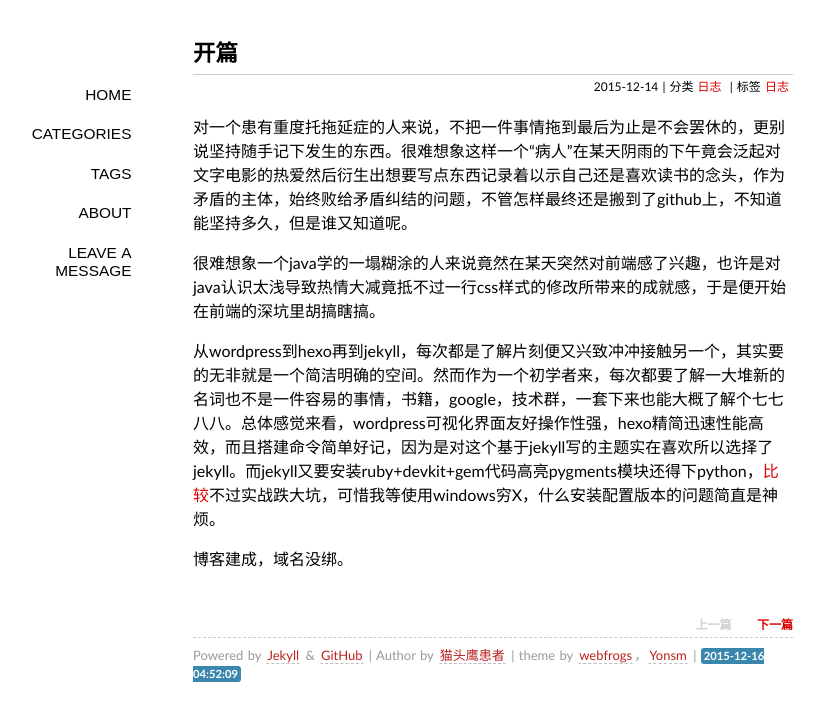
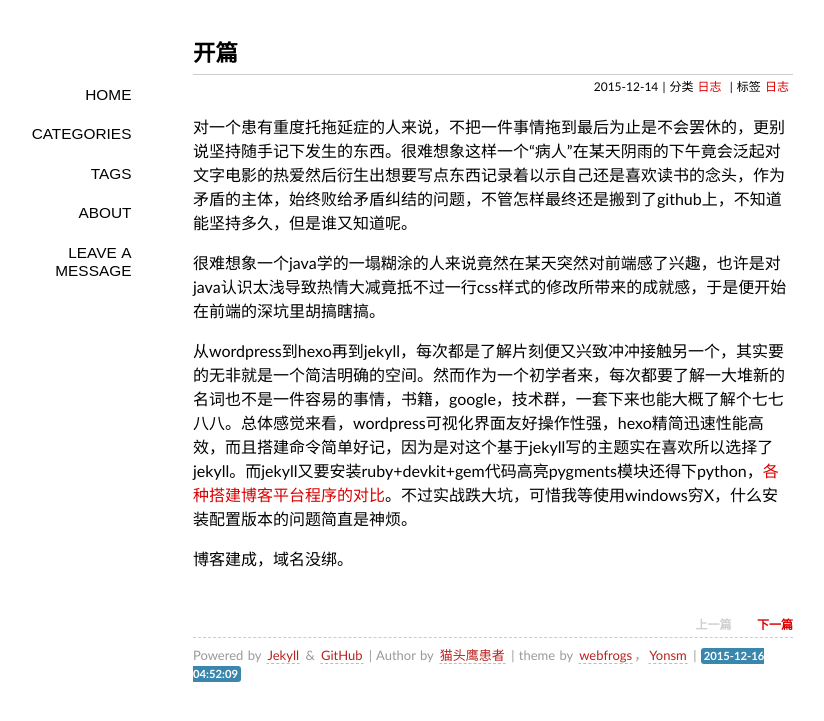
Before and after one commit to NightKs/NightKs.github.io, a Jekyll site: the page built from _posts/2015-12-14-kai-pian.md, in a window 1280 px wide. Shown: the top 721 px of the page, without its empty margins (147-971 px from the left). Built offline with Jekyll 4.4.1, drawn with Linux system fonts in a browser that asks for light colours; some web fonts are replaced; Markdown is read by kramdown in place of the engine named in the settings; comment, search, counter and statistics services are not loaded.

Commit message:
Update 2015-12-14-kai-pian.md

```diff
--- a/_posts/2015-12-14-kai-pian.md
+++ b/_posts/2015-12-14-kai-pian.md
@@ -9,6 +9,6 @@ tags: 日志
 
 很难想象一个java学的一塌糊涂的人来说竟然在某天突然对前端感了兴趣，也许是对java认识太浅导致热情大减竟抵不过一行css样式的修改所带来的成就感，于是便开始在前端的深坑里胡搞瞎搞。
 
-从wordpress到hexo再到jekyll，每次都是了解片刻便又兴致冲冲接触另一个，其实要的无非就是一个简洁明确的空间。然而作为一个初学者来，每次都要了解一大堆新的名词也不是一件容易的事情，书籍，google，技术群，一套下来也能大概了解个七七八八。总体感觉来看，wordpress可视化界面友好操作性强，hexo精简迅速性能高效，而且搭建命令简单好记，因为是对这个基于jekyll写的主题实在喜欢所以选择了jekyll。而jekyll又要安装ruby+devkit+gem代码高亮pygments模块还得下python，[比较](http://read.mobi/2015/03/15/blog-source-comparison/)不过实战跌大坑，可惜我等使用windows穷X，什么安装配置版本的问题简直是神烦。
+从wordpress到hexo再到jekyll，每次都是了解片刻便又兴致冲冲接触另一个，其实要的无非就是一个简洁明确的空间。然而作为一个初学者来，每次都要了解一大堆新的名词也不是一件容易的事情，书籍，google，技术群，一套下来也能大概了解个七七八八。总体感觉来看，wordpress可视化界面友好操作性强，hexo精简迅速性能高效，而且搭建命令简单好记，因为是对这个基于jekyll写的主题实在喜欢所以选择了jekyll。而jekyll又要安装ruby+devkit+gem代码高亮pygments模块还得下python，[各种搭建博客平台程序的对比](http://read.mobi/2015/03/15/blog-source-comparison/)。不过实战跌大坑，可惜我等使用windows穷X，什么安装配置版本的问题简直是神烦。
 
 博客建成，域名没绑。
```
